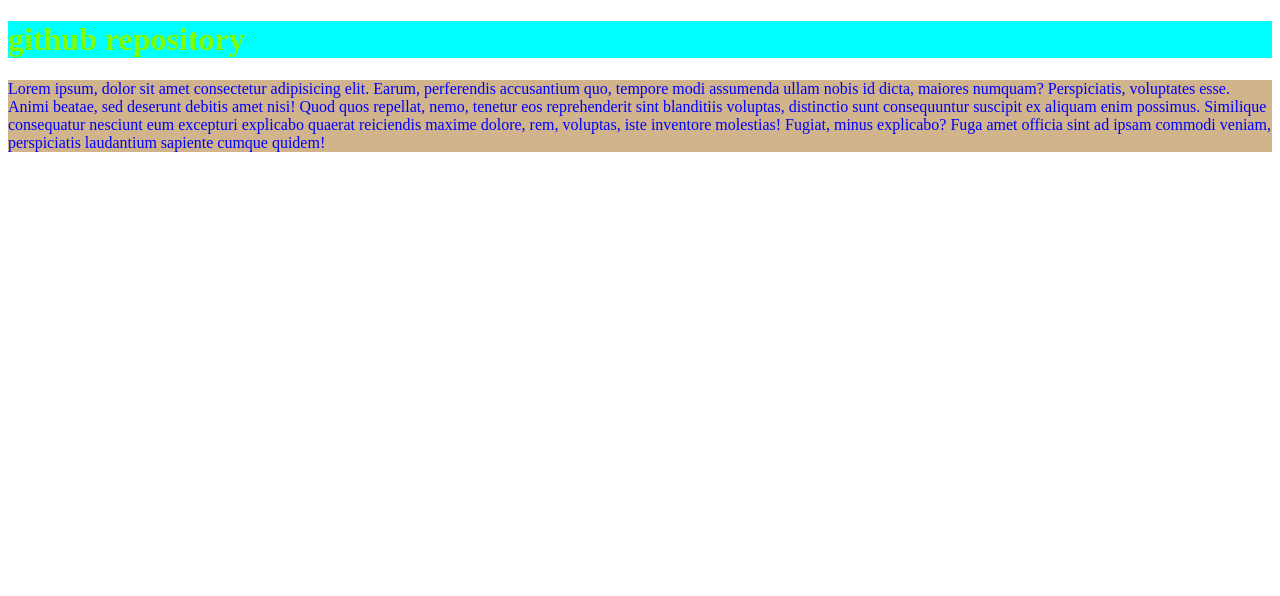
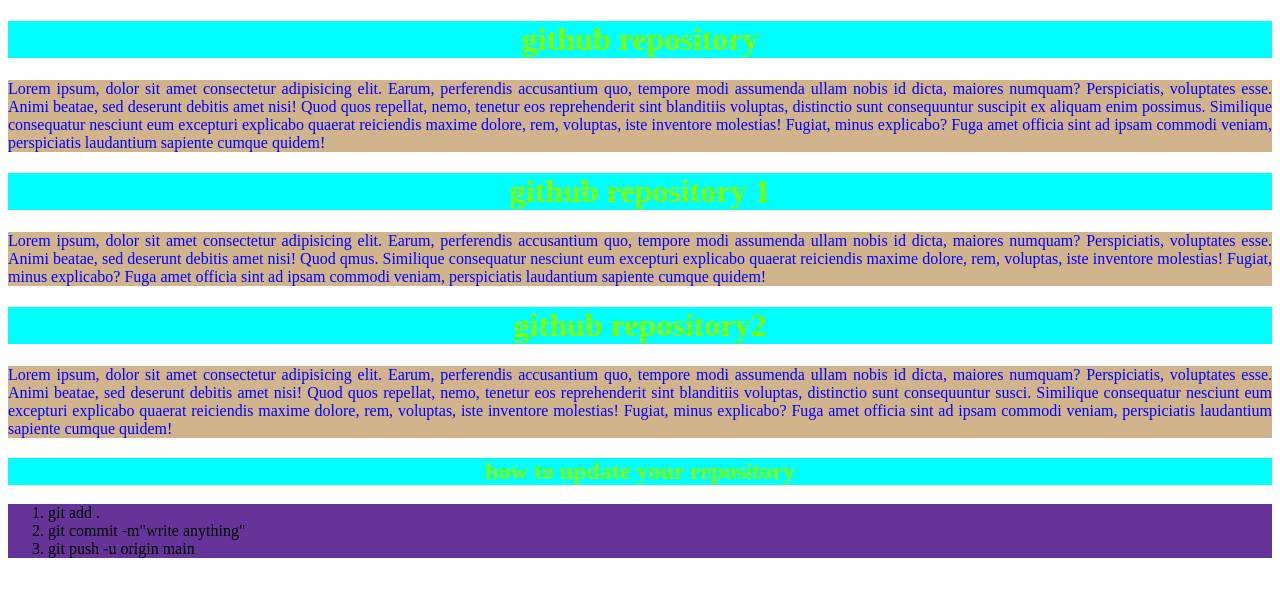
Before and after one commit to Shafiul007/my-first-github-repo, a plain HTML site: page index.html in a window 1280 px wide. Drawn offline with Linux system fonts and the light colour scheme.

Commit message:
repo update

```diff
--- a/index.html
+++ b/index.html
@@ -9,5 +9,17 @@
 <body>
     <h1>github repository</h1>
     <p>Lorem ipsum, dolor sit amet consectetur adipisicing elit. Earum, perferendis accusantium quo, tempore modi assumenda ullam nobis id dicta, maiores numquam? Perspiciatis, voluptates esse. Animi beatae, sed deserunt debitis amet nisi! Quod quos repellat, nemo, tenetur eos reprehenderit sint blanditiis voluptas, distinctio sunt consequuntur suscipit ex aliquam enim possimus. Similique consequatur nesciunt eum excepturi explicabo quaerat reiciendis maxime dolore, rem, voluptas, iste inventore molestias! Fugiat, minus explicabo? Fuga amet officia sint ad ipsam commodi veniam, perspiciatis laudantium sapiente cumque quidem!</p>
+    <h1>github repository 1</h1>
+    <p>Lorem ipsum, dolor sit amet consectetur adipisicing elit. Earum, perferendis accusantium quo, tempore modi assumenda ullam nobis id dicta, maiores numquam? Perspiciatis, voluptates esse. Animi beatae, sed deserunt debitis amet nisi! Quod qmus. Similique consequatur nesciunt eum excepturi explicabo quaerat reiciendis maxime dolore, rem, voluptas, iste inventore molestias! Fugiat, minus explicabo? Fuga amet officia sint ad ipsam commodi veniam, perspiciatis laudantium sapiente cumque quidem!</p>
+    <h1>github repository2</h1>
+    <p>Lorem ipsum, dolor sit amet consectetur adipisicing elit. Earum, perferendis accusantium quo, tempore modi assumenda ullam nobis id dicta, maiores numquam? Perspiciatis, voluptates esse. Animi beatae, sed deserunt debitis amet nisi! Quod quos repellat, nemo, tenetur eos reprehenderit sint blanditiis voluptas, distinctio sunt consequuntur susci. Similique consequatur nesciunt eum excepturi explicabo quaerat reiciendis maxime dolore, rem, voluptas, iste inventore molestias! Fugiat, minus explicabo? Fuga amet officia sint ad ipsam commodi veniam, perspiciatis laudantium sapiente cumque quidem!</p>
+    <div>
+        <h2>how to update your repository</h2>
+        <ol>
+            <li>git add .</li>
+            <li>git commit -m"write anything"</li>
+            <li>git push -u origin main</li>
+        </ol>
+    </div>
 </body>
 </html>
--- a/style.css
+++ b/style.css
@@ -1,8 +1,15 @@
-h1{
+h1,h2{
     background-color: aqua;
     color: chartreuse;
+    text-align: center;
 }
 p{
     background-color:  tan;
     color: blue;
+    text-align: justify;
 }
+ol{
+    background-color: rebeccapurple;
+    color: black;
+
+}
```
